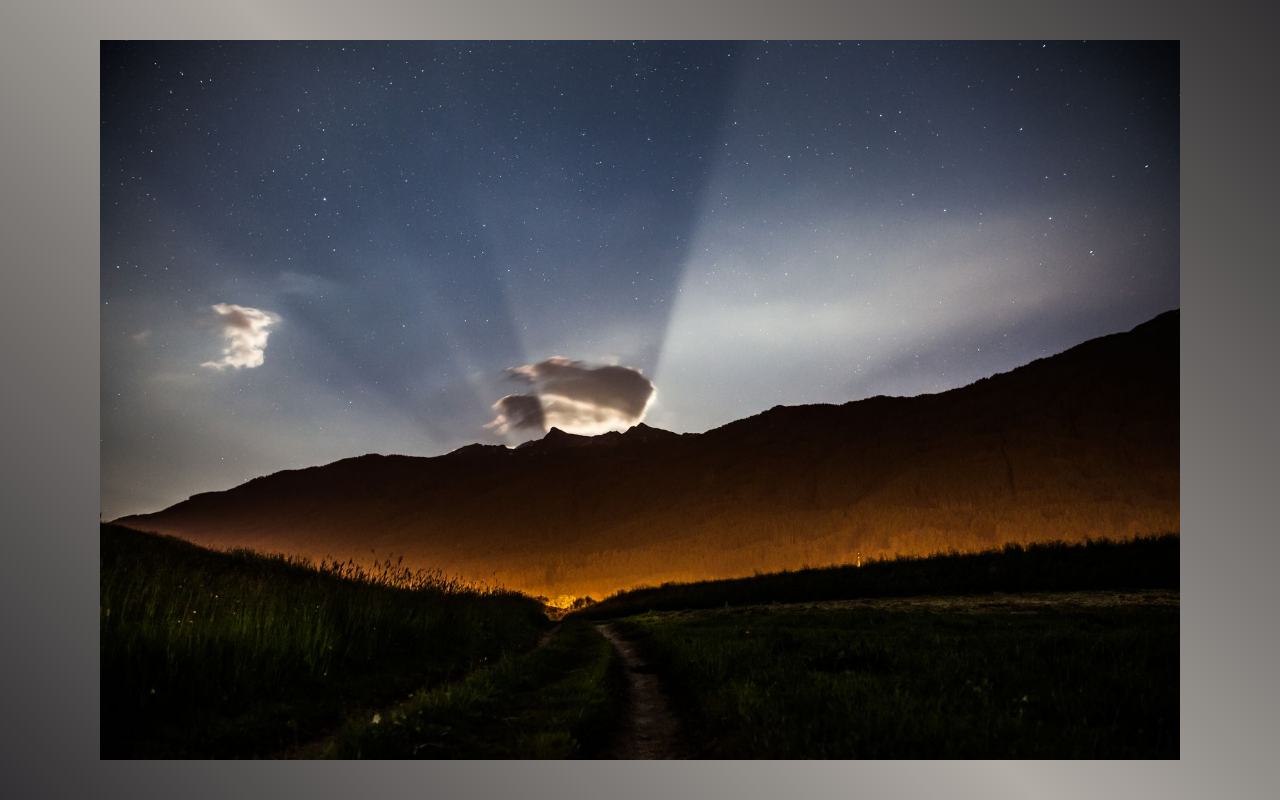
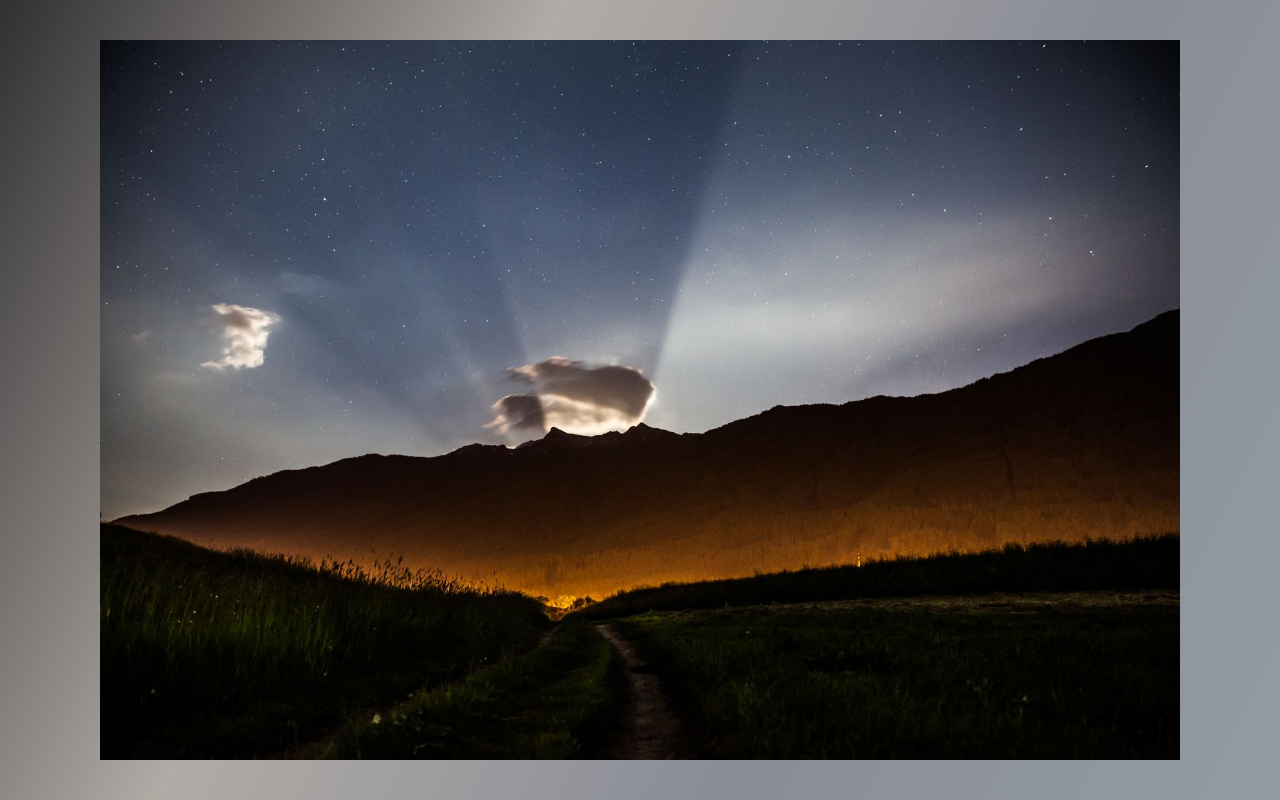
Before and after one commit to devisio/devisio-demos, a plain HTML site: page ambient-background-color/index.html in a window 1280 px wide. Drawn offline with Linux system fonts and the light colour scheme.

Commit message:
automate number of colors for gradient

```diff
--- a/ambient-background-color/index.html
+++ b/ambient-background-color/index.html
@@ -60,8 +60,11 @@
         var color = colorThief.getColor(sourceImage);
         var wrapper = document.getElementsByClassName("wrapper")[0];
         wrapper.style["background-color"] = toRGB(color);
-        var colors = colorThief.getPalette(sourceImage, 3);
-        wrapper.style["background-image"] = "linear-gradient(45deg, " + toRGB(colors[0]) + ", " + toRGB(colors[1]) + ", " + toRGB(colors[0]) + ")";
+        var colors = colorThief.getPalette(sourceImage, 4);
+        var gradient = "linear-gradient(117deg, " + colors.map(function (color) {
+          return toRGB(color);
+        }) + ")";
+        wrapper.style["background-image"] = gradient;
       }
     </script>
   </body>
```
